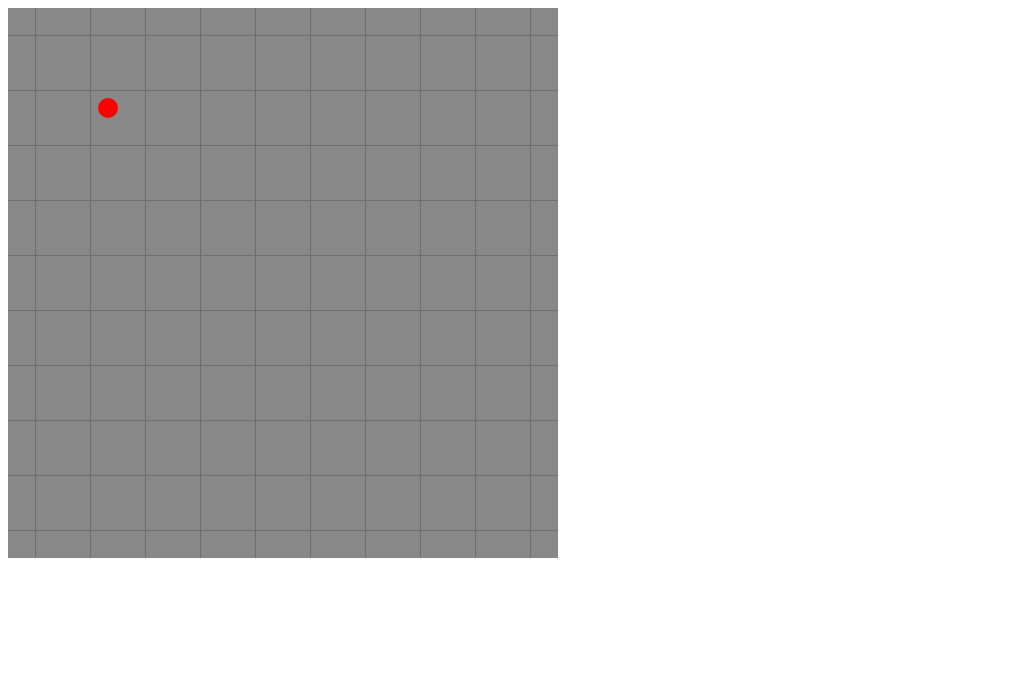
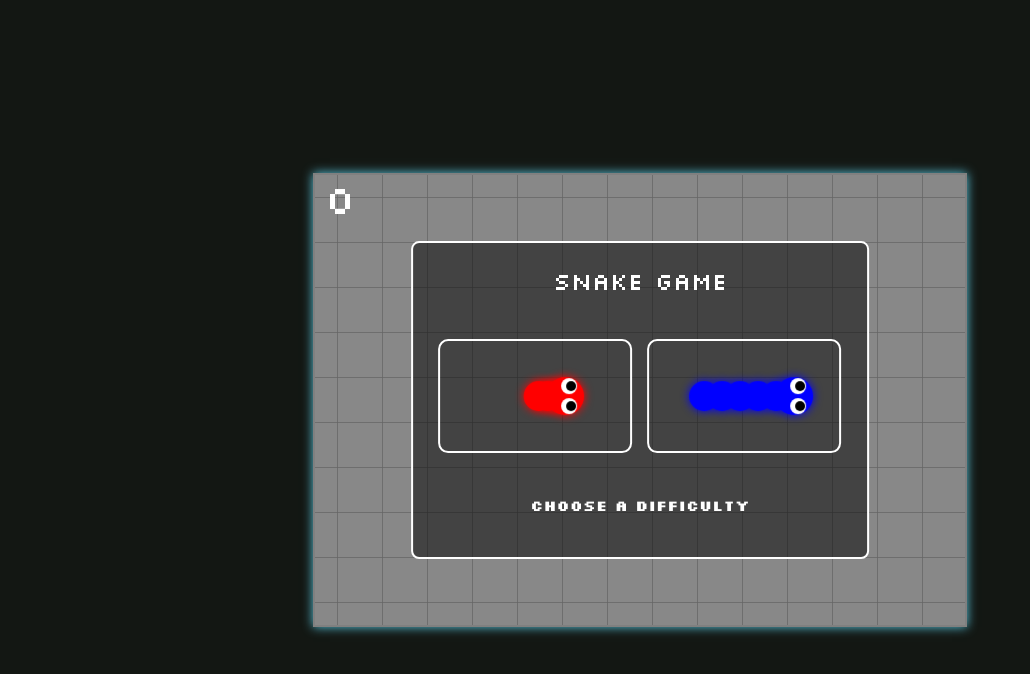
Before and after one commit to rodrigofrende/snakeGame, a plain HTML site: page index.html in a window 1280 px wide. Shown: the whole page, without its empty margins (0-1030 px from the left). Drawn offline with Linux system fonts and the light colour scheme.

Commit message:
Start game rules

```diff
--- a/index.html
+++ b/index.html
@@ -8,6 +8,17 @@
 </head>
 <body>
   <script src="/script.js"></script>
-  <canvas id="canvas" width="550" height="550"></canvas>
+  <div class="container">
+    <canvas id="canvas" width="650" height="450"></canvas>
+    <span class="score">0</span>
+    <section class="menu">
+      <h1>Snake Game</h1>
+      <div class="characters">
+        <canvas width="190" height="110" id="canvas-1"></canvas>
+        <canvas width="190" height="110" id="canvas-2"></canvas>
+      </div>
+      <p>Choose a difficulty</p>
+    </section>
+  </div>
 </body>
 </html>
--- a/script.js
+++ b/script.js
@@ -1,15 +1,22 @@
+let play = false;
+
 class Snake {
-  constructor (position, radio, color, velocity, context) {
+  constructor (position, radio, color, velocity, length, pathLength, context) {
       this.position = position;
       this.radio = radio;
       this.color = color;
       this.velocity = velocity;
       this.context = context;
       this.rotation = 0;
+      this.length = length;
+      this.pathLength = pathLength;
       this.body = [];
+      this.transparency = 1;
+      this.isDead = false;
       this.keys = {
         left: false,
-        right: false
+        right: false,
+        enable: true
       };
       this.keyboard();
   }
@@ -23,16 +30,28 @@ class Snake {
 
     this.context.restore();
   }
+  drawDifficult() {
+    for (let i = 1; i <= this.length; i++) {
+      this.drawCircle(this.position.x - (this.pathLength * this.velocity * i), this.position.y, this.radio, this.color, this.color);
+    }
+    this.drawHead();
+
+  }
   initBody() {
-    const numSegments = 3; // Ajusta el número de segmentos del cuerpo de la serpiente
-    const numPoints = 8; // Ajusta el número de puntos en cada segmento
-    for (let i = 0; i < numSegments; i++) {
+    for (let i = 0; i < this.length; i++) {
       let path = [];
-      for (let j = 0; j < numPoints; j++) {
+      for (let j = 0; j < this.pathLength; j++) {
         path.push({ x: this.position.x, y: this.position.y });
       }
       this.body.push(new SnakeBody(this.radio, this.color, this.context, path));
     }
+  }
+  addBody() {
+    let path = [];
+    for (let j = 0; j < this.pathLength; j++) {
+      path.push({ x: this.body.slice(-1)[0].x, y: this.body.slice(-1)[0].y });
+    }
+    this.body.push(new SnakeBody(this.radio, this.color, this.context, path));
   }
   drawBody() {
     this.body[0].path.unshift({
@@ -48,21 +67,27 @@ class Snake {
     this.body[this.body.length - 1].path.pop();
   }
   drawHead() {
-    this.drawCircle(this.position.x, this.position.y, this.radio +4, this.color);
+    this.drawCircle(this.position.x, this.position.y, this.radio +4, this.color, this.color);
     //eyes
-    this.drawCircle(this.position.x + 4, this.position.y - 10, this.radio - 7, 'white');
-    this.drawCircle(this.position.x + 4, this.position.y + 10, this.radio - 7, 'white');
+    this.drawCircle(this.position.x + 4, this.position.y - 10, this.radio - 7, 'white', 'transparent');
+    this.drawCircle(this.position.x + 4, this.position.y + 10, this.radio - 7, 'white', 'transparent');
     // pupil
-    this.drawCircle(this.position.x + 6, this.position.y - 10, this.radio - 10, 'black');
-    this.drawCircle(this.position.x + 6, this.position.y + 10, this.radio - 10, 'black');
+    this.drawCircle(this.position.x + 6, this.position.y - 10, this.radio - 10, 'black', 'transparent');
+    this.drawCircle(this.position.x + 6, this.position.y + 10, this.radio - 10, 'black', 'transparent');
 
   }
-  drawCircle(x,y,radio,color) {
+  drawCircle(x,y,radio,color, shadowColor) {
+    // using this save/ restore changes made here do not affect other objects
+    this.context.save()
     this.context.beginPath();
     this.context.arc(x,y,radio, 0, Math.PI * 2);
     this.context.fillStyle = color;
+    this.context.globalAlpha = this.transparency;
+    this.context.shadowColor = shadowColor;
+    this.context.shadowBlur = 10;
     this.context.fill();
     this.context.closePath();
+    this.context.restore()
   }
   keyboard() {
     document.addEventListener('keydown', (e) => {
@@ -83,13 +108,42 @@ class Snake {
     });
 
   }
+  colission() {
+    if (
+      this.position.x - this.radio <= 0 ||
+      this.position.x + this.radio >= canvas.width ||
+      this.position.y - this.radio <= 0 ||
+      this.position.y + this.radio >= canvas.height
+    ) {
+      this.death();
+    }
+  }
+  death () {
+    this.velocity = 0;
+    this.isDead = true;
+    this.keys.enable = false;
+    this.body.forEach((segment) => {
+      let lastItem = segment.path[segment.path.length - 1];
+      for (let i = 0; i < segment.path.length; i++) {
+        segment.path[i] = lastItem;
+        segment.transparency = this.transparency
+      }
+    });
+  }
   update(position, rotation) {
+    if (this.isDead) {
+      this.transparency -= 0.015;
+    }
     this.position = position;
     this.rotation = rotation;
+
     this.drawBody();
     this.draw();
+
     this.position.x += this.velocity * Math.cos(this.rotation * Math.PI / 180);
     this.position.y += this.velocity * Math.sin(this.rotation * Math.PI / 180);
+
+    this.colission();
   }
 }
 class SnakeBody {
@@ -98,13 +152,19 @@ class SnakeBody {
     this.color = color;
     this.context = context;
     this.path = path;
+    this.transparency = 1;
   }
   drawCircle(x,y,radio,color) {
+    this.context.save();
     this.context.beginPath();
     this.context.arc(x,y,radio, 0, Math.PI * 2);
     this.context.fillStyle = color;
+    this.context.globalAlpha = this.transparency;
+    this.context.shadowColor = this.color;
+    this.context.shadowBlur = 10;
     this.context.fill();
     this.context.closePath();
+    this.context.restore();
   }
   draw() {
     this.drawCircle(this.path.slice(-1)[0].x, this.path.slice(-1)[0].y, this.radio, this.color);
@@ -118,21 +178,62 @@ class Food {
     this.context = context;
   }
   draw() {
+    this.context.save();
     this.context.beginPath();
     this.context.arc(this.position.x, this.position.y, this.radio, 0, Math.PI * 2);
     this.context.fillStyle = this.color;
+    this.context.shadowColor = this.color;
+    this.context.shadowBlur = 10;
     this.context.fill();
     this.context.closePath();
+    this.context.restore();
+  }
+  colission(snake) {
+    let v1 = {
+      x: snake.position.x - this.position.x,
+      y: snake.position.y - this.position.y
+    };
+    let distance = Math.sqrt(v1.x * v1.x + v1.y * v1.y);
+    if (distance < this.radio + snake.radio) {
+      this.position = {
+        x: Math.floor(Math.random() * ((canvas.width - this.radio) - this.radio + 1)) + this.radio,
+        y: Math.floor(Math.random() * ((canvas.height - this.radio) - this.radio + 1)) + this.radio
+      }
+      snake.addBody();
+    }
   }
 }
 
 document.addEventListener('DOMContentLoaded', function() {
   const canvas = document.getElementById('canvas');
   if (!canvas) return console.error("No se pudo encontrar el elemento canvas en el DOM.");
+  const menu = document.querySelector('.menu');
+  const score = document.querySelector('.score');
+  const canvas1 = document.getElementById('canvas-1');
+  const canvas2 = document.getElementById('canvas-2');
 
   const ctx = canvas.getContext('2d');
+  const ctx1 = canvas1.getContext('2d');
+  const ctx2 = canvas2.getContext('2d');
 
-  const snake = new Snake({ x: canvas.width/2, y: canvas.height/2 }, 15, '#feba39', 1.2, ctx);
+  const snakeAttributesEasy = { position: { x: 125, y: 55 }, radio: 15, color: 'red', velocity: 1.1, length: 3, pathLength: 8, context: ctx };
+  const snakeAttributesHard = { position: { x: 145, y: 55 }, radio: 15, color: 'blue', velocity: 1.5, length: 5, pathLength: 12, context: ctx };
+  const snake = new Snake({ x: canvas.width/2, y: canvas.height/2 }, 15, '#feba39', 1.1, 3, 8, ctx);
+  const snakeEasy = new Snake({ x: 125, y: 55 }, 15, 'red', 1.1, 3, 8, ctx1);
+  snakeEasy.initBody();
+  snakeEasy.drawDifficult();
+  const snakeHard = new Snake({ x: 145, y: 55 }, 15, 'blue', 1.5, 5, 12, ctx2);
+  snakeHard.initBody();
+  snakeHard.drawDifficult();
+
+  canvas1.addEventListener('click', () => {
+    initGame(snake, menu, snakeAttributesEasy);
+  });
+
+  canvas2.addEventListener('click', () => {
+    initGame(snake, menu, snakeAttributesHard);
+  });
+
   snake.initBody();
   snake.draw();
 
@@ -141,12 +242,12 @@ document.addEventListener('DOMContentLoaded', function() {
 });
 
 function update(ctx, canvas, snake, food) {
-  const { left, right } = snake.keys;
+  const { left, right, enable } = snake.keys;
 
-  if (left) {
+  if (left && enable) {
     snake.rotation -= 5;
   }
-  if (right) {
+  if (right & enable) {
     snake.rotation += 5;
   }
 
@@ -154,8 +255,11 @@ function update(ctx, canvas, snake, food) {
   snake.position.y += snake.velocity * Math.sin(snake.rotation * Math.PI / 180);
 
   background(ctx, canvas);
-  snake.update(snake.position, snake.rotation);
-  food.draw();
+  if (play) {
+    snake.update(snake.position, snake.rotation);
+    food.draw();
+    food.colission(snake);
+  }
   requestAnimationFrame(() => update(ctx, canvas, snake, food));
 }
 
@@ -172,3 +276,20 @@ function background(ctx, canvas) {
       }
   }
 }
+
+function initGame(snake, menu, snakeAttributes) {
+  snake.body.length = 0;
+  snake.isDead = false;
+  snake.transparency = 1;
+  snake.position = snakeAttributes.position;
+  snake.radio = snakeAttributes.radio;
+  snake.color = snakeAttributes.color;
+  snake.velocity = snakeAttributes.velocity;
+  snake.length = snakeAttributes.length;
+  snake.pathLength = snakeAttributes.pathLength;
+  snake.context = snakeAttributes.context;
+  snake.initBody();
+  snake.keys.enable = true;
+  play = true;
+  menu.style.display = 'none';
+}
--- a/style.css
+++ b/style.css
@@ -0,0 +1,87 @@
+@import url('https://fonts.googleapis.com/css2?family=Poppins:wght@400;500;600;700;800&family=Silkscreen:wght@400;700&display=swap');
+
+* {
+  font-family: "Silkscreen", sans-serif;
+  font-weight: 400;
+  font-style: normal;
+  padding: 0;
+  margin: 0;
+  box-sizing: border-box;
+}
+body {
+  width: 100%;
+  height: 100vh;
+  display: flex;
+  align-items: center;
+  justify-content: center;
+  background-color: #131713;
+}
+
+.container {
+  position: relative;
+  color: white;
+  align-items: center;
+  display: flex;
+  justify-content: initial;
+}
+
+#canvas {
+  border: 2px solid grey;
+  box-shadow: 0 0 10px rgb(91, 199, 223);
+}
+span.score {
+  position: absolute;
+  top: 0;
+  left: 12px;
+  font-size: 40px;
+}
+
+.container .menu {
+  border: 2px solid white;
+  background-color: rgb(0, 0, 0, 0.5);
+  border-radius: 8px;
+  position: absolute;
+  width: 70%;
+  height: 70%;
+  top: 50%;
+  left: 50%;
+  transform: translate(-50%, -50%);
+  display: flex;
+  flex-direction: column;
+  align-items: center;
+  justify-content: space-around;
+}
+
+.characters {
+  width: 100%;
+  display: flex;
+  justify-content: center;
+  gap: 15px;
+}
+.menu p {
+  font-size: 15px;
+  font-weight: 700;
+  margin-bottom: 20px;
+  animation: blink 1s infinite;
+}
+#canvas-1, #canvas-2 {
+  border: 2px solid white;
+  border-radius: 10px;
+  cursor: pointer;
+}
+#canvas-1:hover, #canvas-2:hover {
+  background-color: rgb(255, 255, 255, 0.1);
+}
+
+@keyframes blink {
+  0% {
+    opacity: 1;
+  }
+  50% {
+    opacity: 0;
+  }
+  100% {
+    opacity: 1;
+  }
+
+}
```
